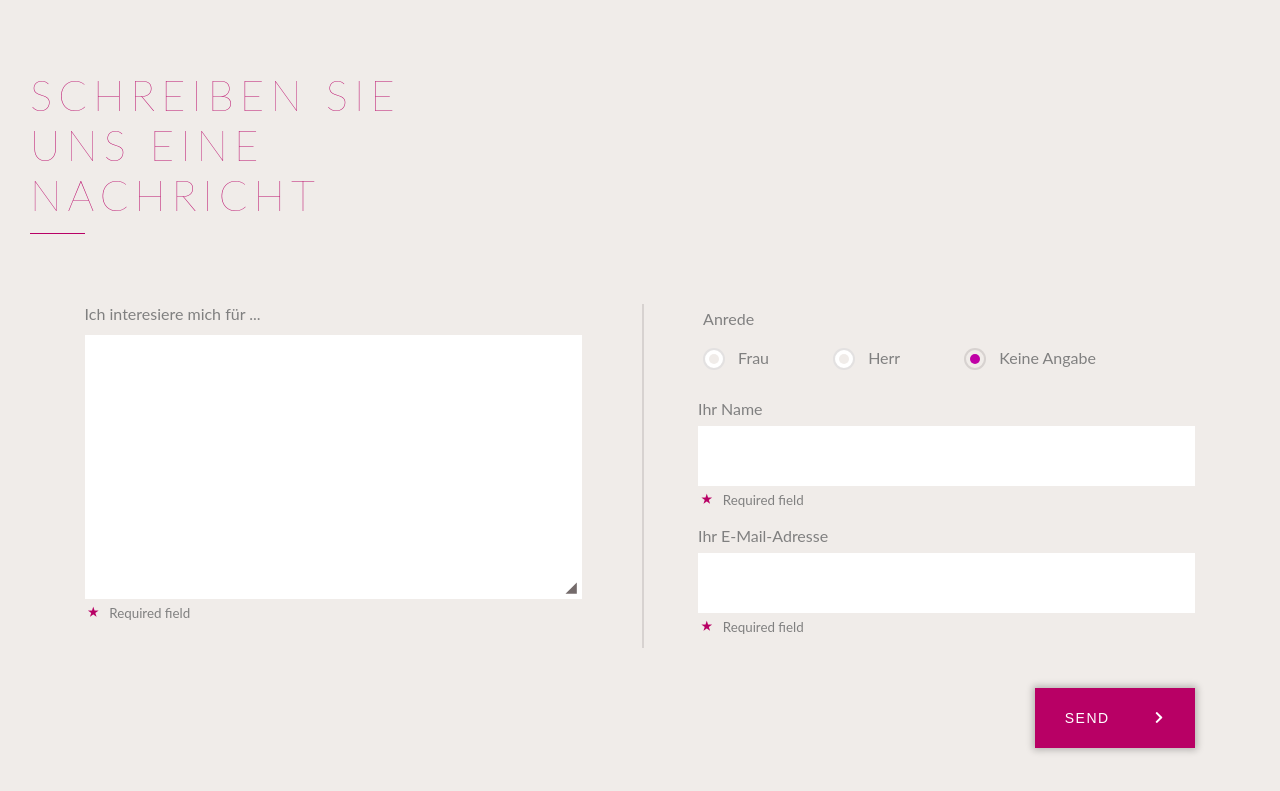
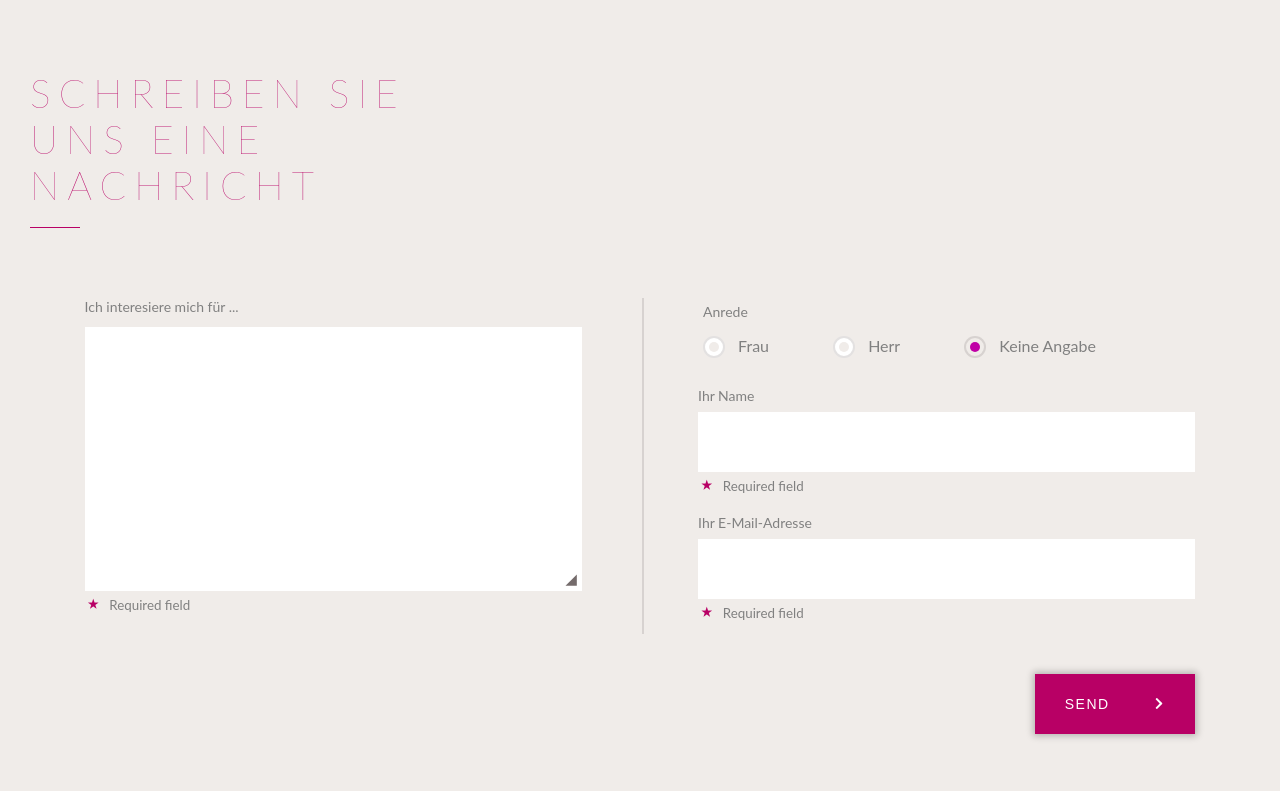
Before and after one commit to mitjapotocin/HTML-form, a PHP site: page /index.html in a window 1280 px wide. Shown: the top 791 px of the page. After the commit the page ends 739 px from the top, so only its background shows below. Run offline with PHP 8.4, Linux system fonts and the light colour scheme.

Commit message:
Font size change

```diff
--- a/css/styles.css
+++ b/css/styles.css
@@ -1,7 +1,7 @@
 .radio-button {
   position: relative;
   padding-left: 35px;
-  margin-top: 20px;
+  margin-top: 16px;
   margin-right: 60px;
   cursor: pointer;
   -webkit-user-select: none;
@@ -186,7 +186,7 @@ label {
 }
 
 .radio-container {
-  margin: 5px 0px 32px 5px;
+  margin: 5px 0px 30px 5px;
 }
 .radio-container label, .radio-container input {
   display: inline-block;
@@ -245,11 +245,11 @@ label {
   padding-top: 70px;
   padding-bottom: 70px;
   text-transform: uppercase;
-  letter-spacing: 6px;
+  letter-spacing: 8px;
   font-weight: 200;
   color: #b80065;
-  font-size: 42px;
-  width: 9em;
+  font-size: 39px;
+  width: 10em;
   max-width: 100%;
 }
 
@@ -266,8 +266,8 @@ label {
 }
 
 .underline {
-  height: 14px;
-  width: 1.3em;
+  height: 20px;
+  width: 50px;
   border-bottom: 1px solid #b80065;
 }
 
@@ -326,4 +326,8 @@ label {
   opacity: 0.5;
 }
 
+.input-description {
+  font-size: 14px;
+}
+
 /*# sourceMappingURL=styles.css.map */
--- a/index.html
+++ b/index.html
@@ -23,7 +23,7 @@
                 <fieldset form="message-form">
                     <div class="form-container">
                         <div class="form-cell">
-                            <div>
+                            <div class="input-description">
                                 Ich interesiere mich für ...
                             </div>
                             <div>
@@ -37,7 +37,7 @@
                         <div class="separator"></div>
                         <div class="form-cell">
                             <div class="radio-container">
-                                <div>
+                                <div class="input-description">
                                     Anrede
                                 </div>
                                 <label for="radio1" class="radio-button">Frau
@@ -57,7 +57,7 @@
                                 </label>
                             </div>
                             <div class="text-input">
-                                <label for="name">
+                                <label class="input-description" for="name">
                                     Ihr Name
                                 </label>
                                 <input type="name" name="name" required>
@@ -66,7 +66,7 @@
                                 </div>
                             </div>
                             <div class="text-input">
-                                <label for="email">
+                                <label class="input-description" for="email">
                                     Ihr E-Mail-Adresse
                                 </label>
                                 <input pattern="[^@\s]+@[^@\s]+\.[^@\s]+" type="email" name="email" required>
--- a/sass/radiobuttons.sass
+++ b/sass/radiobuttons.sass
@@ -5,7 +5,7 @@ $background-color: 	#F0ECE9
 .radio-button
     position: relative
     padding-left: 35px
-    margin-top: 20px
+    margin-top: 16px
     margin-right: 60px
     cursor: pointer
     -webkit-user-select: none
--- a/sass/styles.sass
+++ b/sass/styles.sass
@@ -4,7 +4,7 @@ $light-gray: #746b6b34
 $purple: 	#b80065
 $background-color: 	#F0ECE9
 $font-stack: 'Lato', 'Helvetica Neue', 'Helvetica', 'Arial', sans-serif
-$header-font-size: 42px
+$header-font-size: 39px
 
 *
     box-sizing: border-box
@@ -111,7 +111,7 @@ label
     grid-template-rows: 1fr min-content
 
 .radio-container
-    margin: 5px 0px 32px 5px
+    margin: 5px 0px 30px 5px
     label, input
         display: inline-block
 
@@ -154,11 +154,11 @@ label
     padding-top: 70px
     padding-bottom: 70px
     text-transform: uppercase
-    letter-spacing: 6px
+    letter-spacing: 8px
     font-weight: 200
     color: $purple
     font-size: $header-font-size
-    width: 9em
+    width: 10em
     max-width: 100%
 
 .req-field
@@ -172,8 +172,8 @@ label
         font-size: 28px
 
 .underline
-    height: ($header-font-size / 3)
-    width: 1.3em
+    height: 20px
+    width: 50px
     border-bottom: 1px solid $purple
 
 .text-input
@@ -222,3 +222,6 @@ label
 
 .disabled
     opacity: 0.5
+
+.input-description
+    font-size: 14px
```
Also changed, not shown: 1 other file.
